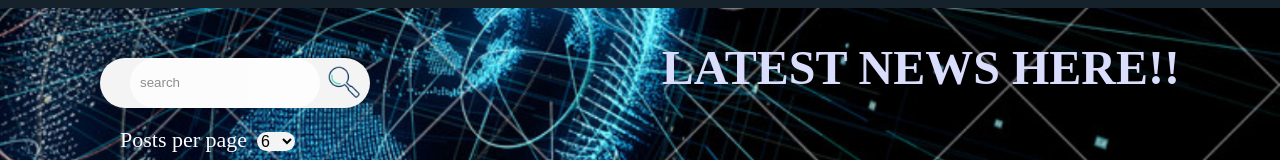
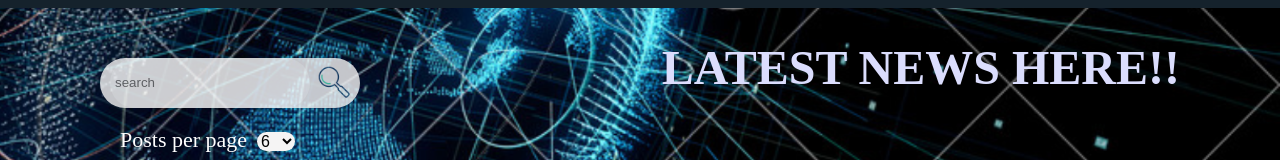
Before and after one commit to TaniaShcherbak/News, a Vue app: page / in a window 1280 px wide. Shown: the top 160 px of the page. Built offline with nearby package versions, Linux system fonts and the light colour scheme; no server answers.

Commit message:
change opacity

```diff
--- a/src/components/search.vue
+++ b/src/components/search.vue
@@ -35,8 +35,8 @@ export default {
     border:none;
     background-color: rgb(245, 244, 244);
     margin-top: 30px;
-    padding-left: 20px;
-
+    padding-left: 10px;
+    opacity: 80%;
 
 }
 .searchImage{
@@ -48,12 +48,11 @@ div input {
     padding: 0;
     border-radius: 25px;
     border: none;
-    opacity: 80%;
     width: 250px;
-    margin-left: 10px;
     outline: none;
+     opacity: 100%;
 }
 input::placeholder {
-    padding-left: 10px;
+    padding-left: 5px;
 }
 </style>
```
